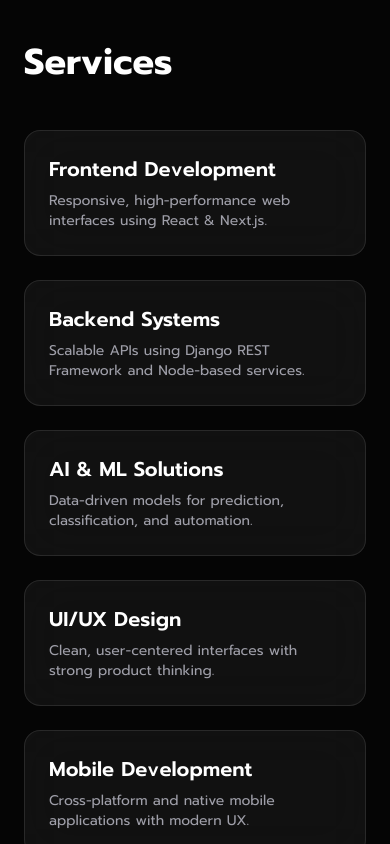
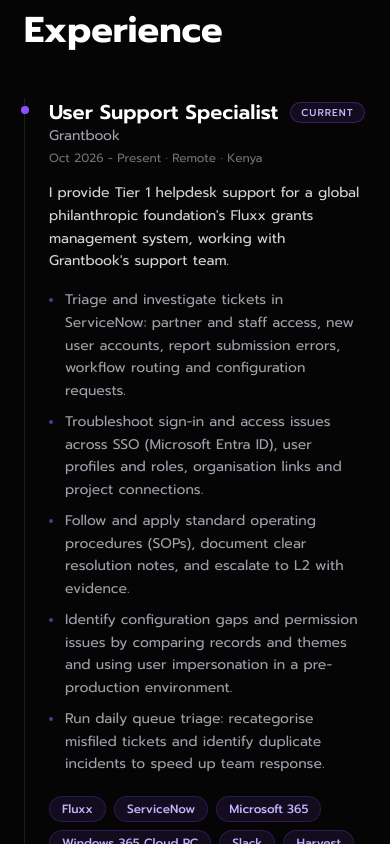
Before and after one commit to immaculatechepkirui/immaculatechepkirui_portfolio, a Next.js app: page / in a window 390 px wide. Shown: the part 5520-6364 px from the top of the page. Built offline with nearby package versions, Linux system fonts and the light colour scheme.

Commit message:
Remove the Services section
Delete the Services component, its unused empty data file, and the
import and render in the page.

```diff
--- a/app/components/sections/Services.tsx
+++ /dev/null
@@ -1,64 +0,0 @@
-"use client";
-
-import Reveal from "@/app/components/animations/Reveal";
-
-const services = [
-  {
-    title: "Frontend Development",
-    description: "Responsive, high-performance web interfaces using React & Next.js.",
-  },
-  {
-    title: "Backend Systems",
-    description: "Scalable APIs using Django REST Framework and Node-based services.",
-  },
-  {
-    title: "AI & ML Solutions",
-    description: "Data-driven models for prediction, classification, and automation.",
-  },
-  {
-    title: "UI/UX Design",
-    description: "Clean, user-centered interfaces with strong product thinking.",
-  },
-  {
-    title: "Mobile Development",
-    description: "Cross-platform and native mobile applications with modern UX.",
-  },
-];
-
-export default function Services() {
-  return (
-    <section id="services" className="px-6 py-20 md:py-24">
-      <div className="mx-auto max-w-6xl">
-
-        <Reveal>
-          <h2 className="text-4xl font-bold md:text-6xl">
-            Services
-          </h2>
-        </Reveal>
-
-        <div className="mt-12 grid gap-6 md:grid-cols-2">
-          {services.map((service, i) => (
-            <Reveal key={i}>
-              <div className="group relative rounded-2xl border border-white/10 bg-white/5 p-6 backdrop-blur-xl transition hover:scale-[1.02]">
-
-                <div className="absolute inset-0 rounded-2xl bg-gradient-to-r from-violet-500/10 to-cyan-500/10 opacity-0 blur-xl transition group-hover:opacity-100" />
-
-                <div className="relative">
-                  <h3 className="text-xl font-semibold">
-                    {service.title}
-                  </h3>
-
-                  <p className="mt-2 text-sm text-zinc-400">
-                    {service.description}
-                  </p>
-                </div>
-
-              </div>
-            </Reveal>
-          ))}
-        </div>
-
-      </div>
-    </section>
-  );
-}
--- a/app/page.tsx
+++ b/app/page.tsx
@@ -8,7 +8,6 @@ import Hero from "./components/sections/Hero";
 import About from "./components/sections/About";
 import Skills from "./components/sections/Skills";
 import Projects from "./components/sections/Projects";
-import Services from "./components/sections/Services";
 import Contact from "./components/sections/Contact";
 
 import Footer from "./components/layout/Footer";
@@ -24,7 +23,6 @@ export default function Home() {
       <About />
       <Skills />
       <Projects />
-      <Services />
       <Experience />
       <Contact />
 
```
Also changed, not shown: app/data/services.ts (deleted).
